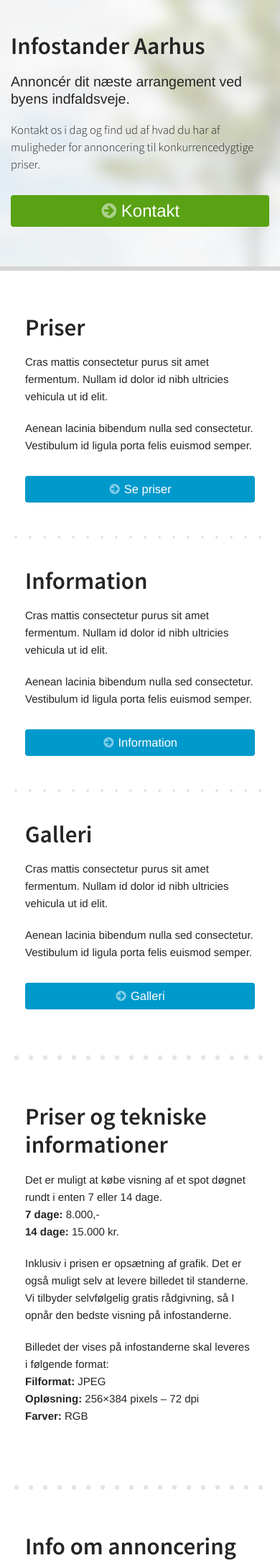
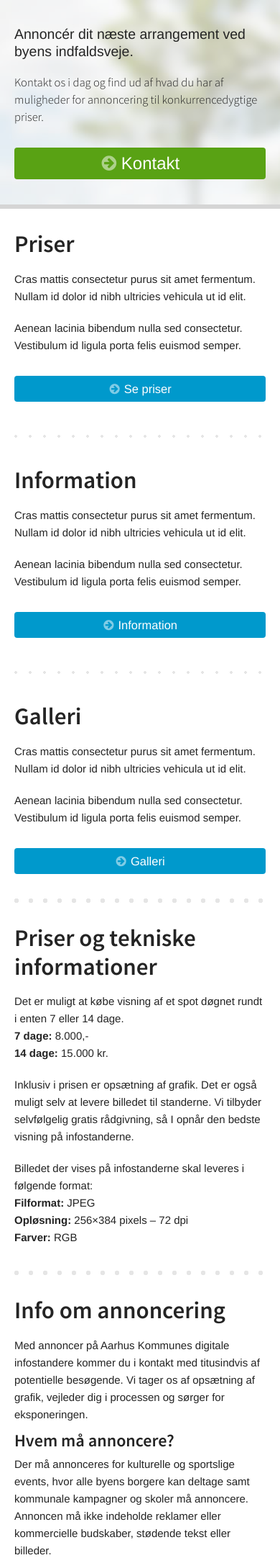
Before and after one commit to AHNDK/infostanderaarhus, a PHP site: page / in a window 390 px wide. Shown: the part 80-2251 px from the top of the page at 72% size. Run offline with PHP 8.4, Linux system fonts and the light colour scheme; some web fonts are replaced.

Commit message:
Responsive styling

```diff
--- a/css/infostanderaarhus.styles.css
+++ b/css/infostanderaarhus.styles.css
@@ -1043,8 +1043,14 @@ figcaption {
 .primary-content:after {
   clear: both;
 }
-
-/* line 139, ../sass/layout/_layout.scss */
+@media only screen and (max-width: 710px) {
+  /* line 122, ../sass/layout/_layout.scss */
+  .primary-content {
+    margin-bottom: 40px;
+  }
+}
+
+/* line 143, ../sass/layout/_layout.scss */
 .primary-content--image {
   float: left;
   width: 41.66667%;
@@ -1069,7 +1075,7 @@ figcaption {
   position: absolute;
 }
 @media only screen and (max-width: 710px) {
-  /* line 139, ../sass/layout/_layout.scss */
+  /* line 143, ../sass/layout/_layout.scss */
   .primary-content--image {
     display: none;
   }
@@ -1077,7 +1083,7 @@ figcaption {
 
 /* Contact box
    ========================================================================== */
-/* line 158, ../sass/layout/_layout.scss */
+/* line 162, ../sass/layout/_layout.scss */
 .contact-box--content {
   float: right;
   width: 58.33333%;
@@ -1103,21 +1109,21 @@ figcaption {
   vertical-align: top;
 }
 @media only screen and (max-width: 1042px) {
-  /* line 158, ../sass/layout/_layout.scss */
+  /* line 162, ../sass/layout/_layout.scss */
   .contact-box--content {
     padding-top: 65px;
     padding-bottom: 65px;
   }
 }
 @media only screen and (max-width: 865px) {
-  /* line 158, ../sass/layout/_layout.scss */
+  /* line 162, ../sass/layout/_layout.scss */
   .contact-box--content {
     padding-top: 55px;
-    padding-bottom: 55px;
+    padding-left: 35px;
   }
 }
 @media only screen and (max-width: 710px) {
-  /* line 158, ../sass/layout/_layout.scss */
+  /* line 162, ../sass/layout/_layout.scss */
   .contact-box--content {
     float: left;
     width: 100%;
@@ -1135,47 +1141,62 @@ figcaption {
     _overflow: hidden;
     _overflow-y: visible;
     background-color: rgba(255, 255, 255, 0.5);
-  }
-}
-
-/* line 185, ../sass/layout/_layout.scss */
+    padding-top: 35px;
+    padding-bottom: 35px;
+  }
+}
+@media only screen and (max-width: 480px) {
+  /* line 162, ../sass/layout/_layout.scss */
+  .contact-box--content {
+    padding-right: 20px;
+    padding-left: 20px;
+  }
+}
+
+/* line 197, ../sass/layout/_layout.scss */
 .contact-box--heading {
   font-size: 300%;
 }
 @media only screen and (max-width: 945px) {
-  /* line 185, ../sass/layout/_layout.scss */
+  /* line 197, ../sass/layout/_layout.scss */
   .contact-box--heading {
     font-size: 220%;
   }
 }
-
-/* line 193, ../sass/layout/_layout.scss */
+@media only screen and (max-width: 710px) {
+  /* line 197, ../sass/layout/_layout.scss */
+  .contact-box--heading {
+    display: none;
+  }
+}
+
+/* line 209, ../sass/layout/_layout.scss */
 .contact-box--lead {
   margin-bottom: 20px;
   font-size: 160%;
 }
 @media only screen and (max-width: 945px) {
-  /* line 193, ../sass/layout/_layout.scss */
+  /* line 209, ../sass/layout/_layout.scss */
   .contact-box--lead {
     font-size: 130%;
   }
 }
 
-/* line 203, ../sass/layout/_layout.scss */
+/* line 219, ../sass/layout/_layout.scss */
 .contact-box--text {
   margin-bottom: 30px;
   font-family: "Source Sans Pro Light";
   font-size: 130%;
 }
 @media only screen and (max-width: 945px) {
-  /* line 203, ../sass/layout/_layout.scss */
+  /* line 219, ../sass/layout/_layout.scss */
   .contact-box--text {
     font-size: 110%;
   }
 }
 
 @media only screen and (max-width: 945px) {
-  /* line 214, ../sass/layout/_layout.scss */
+  /* line 230, ../sass/layout/_layout.scss */
   .contact-box--link {
     padding-top: 10px;
     padding-right: 30px;
@@ -1187,7 +1208,7 @@ figcaption {
 
 /* Secondary content
    ========================================================================== */
-/* line 232, ../sass/layout/_layout.scss */
+/* line 248, ../sass/layout/_layout.scss */
 .secondary-content {
   clear: both;
   *position: relative;
@@ -1206,16 +1227,23 @@ figcaption {
   clear: both;
 }
 @media only screen and (max-width: 865px) {
-  /* line 232, ../sass/layout/_layout.scss */
+  /* line 248, ../sass/layout/_layout.scss */
   .secondary-content {
     margin-right: 20px;
     margin-left: 20px;
   }
 }
+@media only screen and (max-width: 710px) {
+  /* line 248, ../sass/layout/_layout.scss */
+  .secondary-content {
+    margin-bottom: 40px;
+    padding-bottom: 40px;
+  }
+}
 
 /* Focus boxes
    ========================================================================== */
-/* line 252, ../sass/layout/_layout.scss */
+/* line 273, ../sass/layout/_layout.scss */
 .focus-box--first {
   float: left;
   width: 33.33333%;
@@ -1234,7 +1262,7 @@ figcaption {
   _overflow-y: visible;
 }
 
-/* line 256, ../sass/layout/_layout.scss */
+/* line 277, ../sass/layout/_layout.scss */
 .focus-box--second {
   float: left;
   width: 33.33333%;
@@ -1253,7 +1281,7 @@ figcaption {
   _overflow-y: visible;
 }
 
-/* line 260, ../sass/layout/_layout.scss */
+/* line 281, ../sass/layout/_layout.scss */
 .focus-box--third {
   float: right;
   width: 33.33333%;
@@ -1272,7 +1300,7 @@ figcaption {
   _overflow-y: visible;
 }
 
-/* line 266, ../sass/layout/_layout.scss */
+/* line 287, ../sass/layout/_layout.scss */
 .focus-box--first,
 .focus-box--second,
 .focus-box--third {
@@ -1280,7 +1308,7 @@ figcaption {
   padding-left: 0;
 }
 @media only screen and (max-width: 865px) {
-  /* line 266, ../sass/layout/_layout.scss */
+  /* line 287, ../sass/layout/_layout.scss */
   .focus-box--first,
   .focus-box--second,
   .focus-box--third {
@@ -1288,7 +1316,7 @@ figcaption {
   }
 }
 @media only screen and (max-width: 480px) {
-  /* line 266, ../sass/layout/_layout.scss */
+  /* line 287, ../sass/layout/_layout.scss */
   .focus-box--first,
   .focus-box--second,
   .focus-box--third {
@@ -1308,11 +1336,13 @@ figcaption {
     _display: inline;
     _overflow: hidden;
     _overflow-y: visible;
+    padding-left: 0;
+    padding-right: 0;
   }
 }
 
 @media only screen and (max-width: 480px) {
-  /* line 281, ../sass/layout/_layout.scss */
+  /* line 303, ../sass/layout/_layout.scss */
   .focus-box--first,
   .focus-box--second {
     background: url("/images/dot-small.png") 0 bottom repeat-x;
@@ -1321,13 +1351,13 @@ figcaption {
   }
 }
 
-/* line 289, ../sass/layout/_layout.scss */
+/* line 312, ../sass/layout/_layout.scss */
 .focus-box--content {
   margin-bottom: 30px;
 }
 
 @media only screen and (max-width: 945px) {
-  /* line 293, ../sass/layout/_layout.scss */
+  /* line 316, ../sass/layout/_layout.scss */
   .focus-box--link {
     padding-top: 10px;
     padding-right: 25px;
@@ -1339,21 +1369,28 @@ figcaption {
 
 /* Prices
    ========================================================================== */
-/* line 311, ../sass/layout/_layout.scss */
+/* line 334, ../sass/layout/_layout.scss */
 .prices {
   margin-bottom: 70px;
   padding-bottom: 70px;
   background: url("/images/dot-large.png") 0 bottom repeat-x;
 }
 @media only screen and (max-width: 865px) {
-  /* line 311, ../sass/layout/_layout.scss */
+  /* line 334, ../sass/layout/_layout.scss */
   .prices {
     margin-right: 20px;
     margin-left: 20px;
   }
 }
-
-/* line 325, ../sass/layout/_layout.scss */
+@media only screen and (max-width: 710px) {
+  /* line 334, ../sass/layout/_layout.scss */
+  .prices {
+    margin-bottom: 40px;
+    padding-bottom: 20px;
+  }
+}
+
+/* line 353, ../sass/layout/_layout.scss */
 .prices--inner {
   *position: relative;
   *zoom: 1;
@@ -1369,18 +1406,18 @@ figcaption {
   clear: both;
 }
 @media only screen and (max-width: 480px) {
-  /* line 325, ../sass/layout/_layout.scss */
+  /* line 353, ../sass/layout/_layout.scss */
   .prices--inner {
     background: none;
   }
 }
 
-/* line 335, ../sass/layout/_layout.scss */
+/* line 363, ../sass/layout/_layout.scss */
 .prices--heading {
   font-size: 220%;
 }
 
-/* line 339, ../sass/layout/_layout.scss */
+/* line 367, ../sass/layout/_layout.scss */
 .prices--content {
   float: left;
   width: 58.33333%;
@@ -1401,7 +1438,7 @@ figcaption {
   padding-right: 0;
 }
 @media only screen and (max-width: 480px) {
-  /* line 339, ../sass/layout/_layout.scss */
+  /* line 367, ../sass/layout/_layout.scss */
   .prices--content {
     clear: left;
     float: left;
@@ -1419,12 +1456,14 @@ figcaption {
     _display: inline;
     _overflow: hidden;
     _overflow-y: visible;
+    padding-left: 0;
+    padding-right: 0;
   }
 }
 
 /* Info
    ========================================================================== */
-/* line 353, ../sass/layout/_layout.scss */
+/* line 382, ../sass/layout/_layout.scss */
 .info {
   *position: relative;
   *zoom: 1;
@@ -1442,19 +1481,26 @@ figcaption {
   clear: both;
 }
 @media only screen and (max-width: 865px) {
-  /* line 353, ../sass/layout/_layout.scss */
+  /* line 382, ../sass/layout/_layout.scss */
   .info {
     margin-right: 20px;
     margin-left: 20px;
   }
 }
-
-/* line 368, ../sass/layout/_layout.scss */
+@media only screen and (max-width: 710px) {
+  /* line 382, ../sass/layout/_layout.scss */
+  .info {
+    margin-bottom: 40px;
+    padding-bottom: 20px;
+  }
+}
+
+/* line 402, ../sass/layout/_layout.scss */
 .info--heading {
   font-size: 220%;
 }
 
-/* line 372, ../sass/layout/_layout.scss */
+/* line 406, ../sass/layout/_layout.scss */
 .info--content-primary {
   float: left;
   width: 50%;
@@ -1475,16 +1521,16 @@ figcaption {
   padding-right: 0;
   padding-right: 50px;
 }
-/* line 378, ../sass/layout/_layout.scss */
+/* line 412, ../sass/layout/_layout.scss */
 .info--content-primary .info--list {
   margin-bottom: 30px;
 }
-/* line 382, ../sass/layout/_layout.scss */
+/* line 416, ../sass/layout/_layout.scss */
 .info--content-primary li {
   list-style: disc;
 }
 @media only screen and (max-width: 480px) {
-  /* line 372, ../sass/layout/_layout.scss */
+  /* line 406, ../sass/layout/_layout.scss */
   .info--content-primary {
     clear: left;
     float: left;
@@ -1502,11 +1548,13 @@ figcaption {
     _display: inline;
     _overflow: hidden;
     _overflow-y: visible;
+    padding-left: 0;
+    padding-right: 0;
     margin-bottom: 30px;
   }
 }
 
-/* line 394, ../sass/layout/_layout.scss */
+/* line 429, ../sass/layout/_layout.scss */
 .info--content-secondary {
   float: right;
   width: 50%;
@@ -1527,7 +1575,7 @@ figcaption {
   padding-right: 0;
 }
 @media only screen and (max-width: 480px) {
-  /* line 394, ../sass/layout/_layout.scss */
+  /* line 429, ../sass/layout/_layout.scss */
   .info--content-secondary {
     clear: left;
     float: left;
@@ -1545,17 +1593,19 @@ figcaption {
     _display: inline;
     _overflow: hidden;
     _overflow-y: visible;
-  }
-}
-
-/* line 404, ../sass/layout/_layout.scss */
+    padding-left: 0;
+    padding-right: 0;
+  }
+}
+
+/* line 440, ../sass/layout/_layout.scss */
 .info--emphasized {
   margin-bottom: 30px;
 }
 
 /* Footer
    ========================================================================== */
-/* line 414, ../sass/layout/_layout.scss */
+/* line 450, ../sass/layout/_layout.scss */
 .footer {
   *position: relative;
   *zoom: 1;
@@ -1571,21 +1621,21 @@ figcaption {
   clear: both;
 }
 @media only screen and (max-width: 865px) {
-  /* line 414, ../sass/layout/_layout.scss */
+  /* line 450, ../sass/layout/_layout.scss */
   .footer {
     margin-right: 20px;
     margin-left: 20px;
   }
 }
 
-/* line 426, ../sass/layout/_layout.scss */
+/* line 462, ../sass/layout/_layout.scss */
 .footer--lead {
   background: url("/images/dot-small.png") 0 bottom repeat-x;
   margin-bottom: 30px;
   padding-bottom: 10px;
 }
 
-/* line 433, ../sass/layout/_layout.scss */
+/* line 469, ../sass/layout/_layout.scss */
 .footer--content-primary {
   float: left;
   width: 50%;
@@ -1607,7 +1657,7 @@ figcaption {
   padding-right: 50px;
 }
 @media only screen and (max-width: 480px) {
-  /* line 433, ../sass/layout/_layout.scss */
+  /* line 469, ../sass/layout/_layout.scss */
   .footer--content-primary {
     clear: left;
     float: left;
@@ -1625,13 +1675,15 @@ figcaption {
     _display: inline;
     _overflow: hidden;
     _overflow-y: visible;
+    padding-left: 0;
+    padding-right: 0;
     background: url("/images/dot-small.png") 0 bottom repeat-x;
     margin-bottom: 30px;
     padding-bottom: 30px;
   }
 }
 
-/* line 449, ../sass/layout/_layout.scss */
+/* line 486, ../sass/layout/_layout.scss */
 .footer--content-secondary {
   float: right;
   width: 50%;
@@ -1652,7 +1704,7 @@ figcaption {
   padding-right: 0;
 }
 @media only screen and (max-width: 480px) {
-  /* line 449, ../sass/layout/_layout.scss */
+  /* line 486, ../sass/layout/_layout.scss */
   .footer--content-secondary {
     clear: left;
     float: left;
@@ -1670,22 +1722,24 @@ figcaption {
     _display: inline;
     _overflow: hidden;
     _overflow-y: visible;
-  }
-}
-
-/* line 459, ../sass/layout/_layout.scss */
+    padding-left: 0;
+    padding-right: 0;
+  }
+}
+
+/* line 497, ../sass/layout/_layout.scss */
 .footer--map {
   margin-bottom: 30px;
 }
 
 /* Contact form
    ========================================================================== */
-/* line 467, ../sass/layout/_layout.scss */
+/* line 505, ../sass/layout/_layout.scss */
 .contact-form--button {
   float: right;
 }
 @media only screen and (max-width: 480px) {
-  /* line 467, ../sass/layout/_layout.scss */
+  /* line 505, ../sass/layout/_layout.scss */
   .contact-form--button {
     float: none;
     width: 100%;
--- a/sass/layout/_layout.scss
+++ b/sass/layout/_layout.scss
@@ -130,6 +130,10 @@ figcaption {
 
   background-image: url('/images/header-background.jpg');
   background-repeat: no-repeat;
+
+  @include fourth-breakpoint() {
+    margin-bottom: 40px;
+  }
 }
 
 .primary-content--inner {
@@ -172,13 +176,21 @@ figcaption {
 
   @include third-breakpoint() {
     padding-top: 55px;
-    padding-bottom: 55px;
+    padding-left: 35px;
   }
 
   @include fourth-breakpoint() {
     @include zen-grid-item(12, 1);
 
     background-color: transparentize($white, .5);
+
+    padding-top: 35px;
+    padding-bottom: 35px;
+  }
+
+  @include last-breakpoint() {
+    padding-right: 20px;
+    padding-left: 20px;
   }
 }
 
@@ -187,6 +199,10 @@ figcaption {
 
   @include second-breakpoint() {
     font-size: $font-size-mega;
+  }
+
+  @include fourth-breakpoint() {
+    display: none;
   }
 }
 
@@ -243,6 +259,11 @@ figcaption {
     margin-right: 20px;
     margin-left: 20px;
   }
+
+  @include fourth-breakpoint() {
+    margin-bottom: 40px;
+    padding-bottom: 40px;
+  }
 }
 
 
@@ -274,6 +295,7 @@ figcaption {
   @include last-breakpoint() {
     @include zen-clear();
     @include zen-grid-item(12, 1);
+    @include zen-nested-container();
   }
 }
 
@@ -281,6 +303,7 @@ figcaption {
 .focus-box--second {
   @include last-breakpoint() {
     background: $border-dottet-small;
+
     margin-bottom: 50px;
     padding-bottom: 50px;
   }
@@ -320,6 +343,11 @@ figcaption {
     margin-right: 20px;
     margin-left: 20px;
   }
+
+  @include fourth-breakpoint() {
+    margin-bottom: 40px;
+    padding-bottom: 20px;
+  }
 }
 
 .prices--inner {
@@ -343,6 +371,7 @@ figcaption {
   @include last-breakpoint() {
     @include zen-clear();
     @include zen-grid-item(12, 1);
+    @include zen-nested-container();
   }
 }
 
@@ -362,6 +391,11 @@ figcaption {
   @include third-breakpoint() {
     margin-right: 20px;
     margin-left: 20px;
+  }
+
+  @include fourth-breakpoint() {
+    margin-bottom: 40px;
+    padding-bottom: 20px;
   }
 }
 
@@ -386,6 +420,7 @@ figcaption {
   @include last-breakpoint() {
     @include zen-clear();
     @include zen-grid-item(12, 1);
+    @include zen-nested-container();
 
     margin-bottom: 30px;
   }
@@ -398,6 +433,7 @@ figcaption {
   @include last-breakpoint() {
     @include zen-clear();
     @include zen-grid-item(12, 1);
+    @include zen-nested-container();
   }
 }
 
@@ -439,6 +475,7 @@ figcaption {
   @include last-breakpoint() {
     @include zen-clear();
     @include zen-grid-item(12, 1);
+    @include zen-nested-container();
 
     background: $border-dottet-small;
     margin-bottom: 30px;
@@ -453,6 +490,7 @@ figcaption {
   @include last-breakpoint() {
     @include zen-clear();
     @include zen-grid-item(12, 1);
+    @include zen-nested-container();
   }
 }
 
```
